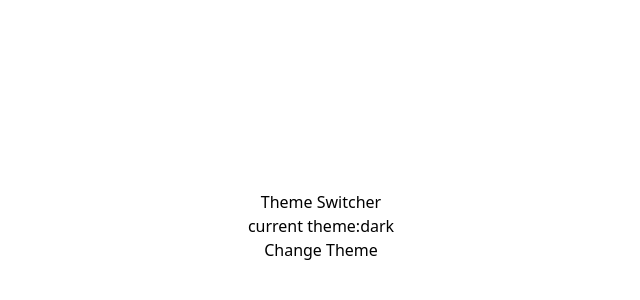
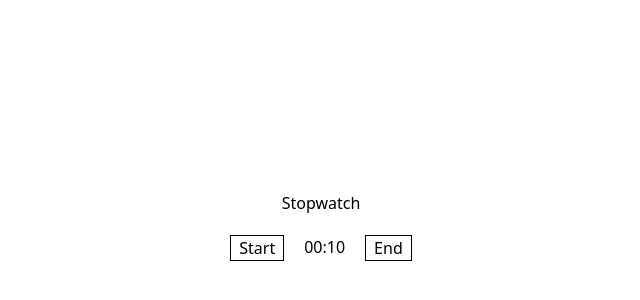
Before and after one commit to Kushagra-234/React-Next-Core, a React (Vite) app: page / in a window 1280 px wide. Shown: the part 174-474 px from the top of the page, without its empty margins (319-959 px from the left). Built offline with nearby package versions, Linux system fonts and the light colour scheme.

Commit message:
adds code for deepclone and infinite scroll practise

```diff
--- a/src/App.jsx
+++ b/src/App.jsx
@@ -96,13 +96,15 @@ import ToastNotification from "./components/InterviewLevel/ToastNotification";
 import { ToastProvider } from "./components/InterviewLevel/ToastContext";
 import ThemeShower from "./components/InterviewLevel/ThemeShower";
 import { ThemeProvider } from "./components/InterviewLevel/ThemeContext";
+import StopTimerWatch from "./components/StopTimerWatch";
 
 const App = () => {
   return (
     <div className="w-full flex h-screen">
-      <ThemeProvider>
+      <StopTimerWatch />
+      {/* <ThemeProvider>
         <ThemeShower />
-      </ThemeProvider>
+      </ThemeProvider> */}
       {/* <ToastProvider>
         <ToastNotification />
       </ToastProvider> */}
--- a/src/components/InfiniteScrollbest.jsx
+++ b/src/components/InfiniteScrollbest.jsx
@@ -102,3 +102,30 @@ function removeDuplicate(arr) {
 
   return result;
 }
+
+const PromiseAllPolyfill = (promises) => {
+  return new Promise((resolve, reject) => {
+    let results = [];
+    let completed = 0;
+
+    if (promises.length === 0) {
+      resolve([]);
+      return;
+    }
+
+    promises.forEach((item, index) => {
+      Promise.resolve(item)
+        .then((res) => {
+          results[index] = res;
+          completed++;
+
+          if (completed === promises.length) {
+            resolve(results);
+          }
+        })
+        .catch((err) => {
+          reject(err);
+        });
+    });
+  });
+};
--- /dev/null
+++ b/src/components/InterviewLevel/deppclone.js
@@ -0,0 +1,110 @@
+let obj = {
+  a: 1,
+  b: { c: 3 }, // new reference
+};
+
+const objDeeped = structuredClone(obj);
+
+objDeeped.b.c = 2;
+
+console.log(obj.b.c);
+
+function structuredCloneMapped(obj) {
+  if (obj === null || typeof obj !== "object") {
+    return obj;
+  }
+
+  //   /array
+  if (Array.isArray(obj)) {
+    obj.map((item) => structuredCloneMapped(item));
+  }
+
+  //   if objedct
+  let clone = {};
+  for (let key in obj) {
+    clone[key] = structuredCloneMapped(obj[key]);
+  }
+}
+
+// nhi lets dry run this
+
+// let obj = {
+//     a: 1,
+//     b: { c: 3 }, // new reference
+//   };
+
+// obj gets passed in this func /
+// not null and type is also object and not array
+// so now this line runs let key in obj
+// so clone[a]= structuredCloneMapped(obj[a])
+// so it is clone[a]=1
+// right so now clone = {a:1}
+// loop goes on now key is b
+// clone[b]=structuredCloneMapped(obj[b])  which is {c:3}
+// so now clone[b]= structuredCloneMapped({c:3}) right ""
+
+// TypeScript mein generic useFetch utility banao jo loading/success/error states return kare with discriminated union.
+
+// ts
+// type FetchState<T> =
+//   | { status: 'loading' }
+//   | { status: 'success', data: T }
+//   | { status: 'error', error: string };
+
+// const result = useFetch<User[]>('/api/users');
+// if (result.status === 'success') {
+//   result.data.map(user => user.name); // Type safe ✅
+// }
+
+const useFetch = async (endPoint) => {
+  try {
+    let res = await fetch(endPoint);
+    let jsonFIeld = await res.json();
+    if (res.ok) {
+      return {
+        status: "success",
+        data: jsonFIeld,
+      };
+    }
+  } catch (e) {
+    return { status: "error", error: e };
+  }
+
+  //  else return { status: "error", error: "" };/
+};
+
+const throttle = (fn, delay) => {
+  let isThrottled = false;
+
+  return function (...args) {
+    if (isThrottled) return;
+    fn.apply(this, args);
+
+    isThrottled = true;
+
+    setTimeout(() => {
+      isThrottled = false;
+    }, delay);
+  };
+};
+
+const arr = [1, 23, [4, 9, 0, 1, [12, 34, 56]]];
+
+const flattenArray = (arr) => {
+  let res = [];
+
+  for (let item of arr) {
+    if (Array.isArray(item)) {
+      res= res.concat(flattenArray(item));
+    } else {
+        res.push(item)
+    }
+  }
+
+  return res
+};
+
+
+
+
+// pseudo clasess define state of element like hover,focus and pseudo elements target part of element before after
--- /dev/null
+++ b/src/components/InterviewLevel/kukufm.js
@@ -0,0 +1,41 @@
+// : Ek debounce function banao jo search input ke liye use ho. Extra requirement: immediate first call support kare (leading edge).
+
+// js
+// // Test cases
+// const log = debounce((query) => console.log(`Searching: ${query}`), 300, true);
+// log("a"); // Immediate call
+// log("ab");
+// log("abc"); // Sirf yahi call hoga after 300ms
+
+// debounce ek callback funcion le rha hai
+
+// const debounce = (fn, delay, immediate = true) => {
+//   let timerId;
+
+//   if (immediate) {
+//     fn.apply(this, args);
+//   }
+
+//   return function (...args) {
+//     clearTimeout(timerId);
+
+//     timerId = setTimeout(() => {
+//       fn.apply(this, args);
+//     }, delay);
+//   };
+// };
+
+function debounce(callbackfn, delay, leading = true) {
+  let timerId;
+
+  return function (...args) {
+    if (!timerId && leading) {
+      callbackfn.apply(this, args);
+    }
+    clearTimeout(timerId);
+
+    timerId = setTimeout(() => {
+      timerId(null);
+    }, delay);
+  };
+}
--- /dev/null
+++ b/src/components/StopTimerWatch.jsx
@@ -0,0 +1,45 @@
+import React, { useEffect, useState } from "react";
+
+const StopTimerWatch = () => {
+  const [time, setTime] = useState(10);
+  const [isRunning, setIsRunning] = useState(false);
+
+  useEffect(() => {
+    let timerId;
+    if (isRunning) {
+      console.log(time);
+      timerId = setInterval(() => {
+        setTime((prev) => {
+          if (prev <= 1) {
+            clearInterval(timerId);
+            return 0;
+          } else return prev - 1;
+        });
+      }, 1000);
+    }
+
+    return () => clearInterval(timerId);
+  });
+
+  const minutes = String(Math.floor(time / 60)).padStart(2, "0");
+  const seconds = String(Math.floor(time % 60)).padStart(2, "0");
+
+  return (
+    <div className="h-full w-full flex flex-col gap-5 justify-center items-center">
+      <h3>Stopwatch</h3>
+      <div className="flex gap-5">
+        <button onClick={() => setIsRunning(true)} className="border px-2">
+          Start
+        </button>
+        <div>
+          {minutes}:{seconds}
+        </div>
+        <button onClick={() => setIsRunning(false)} className="border px-2">
+          End
+        </button>
+      </div>
+    </div>
+  );
+};
+
+export default StopTimerWatch;
```
